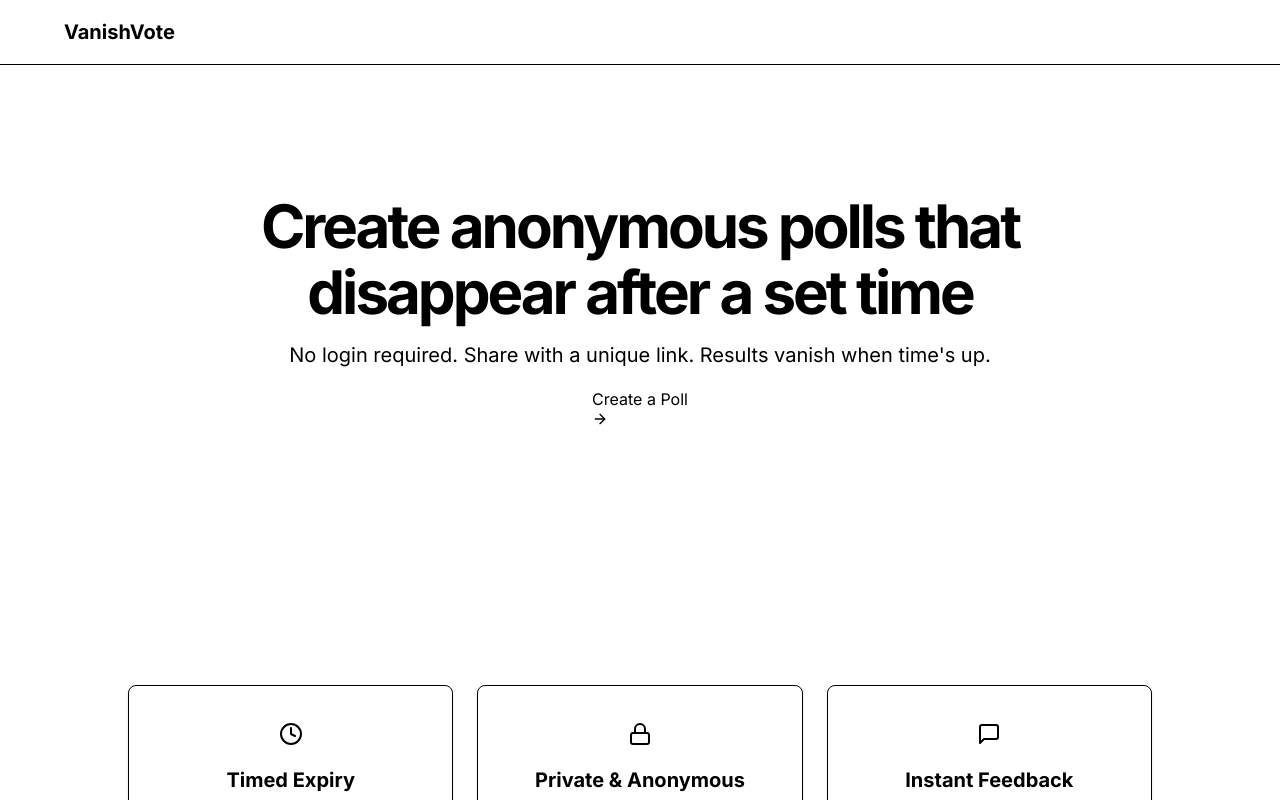
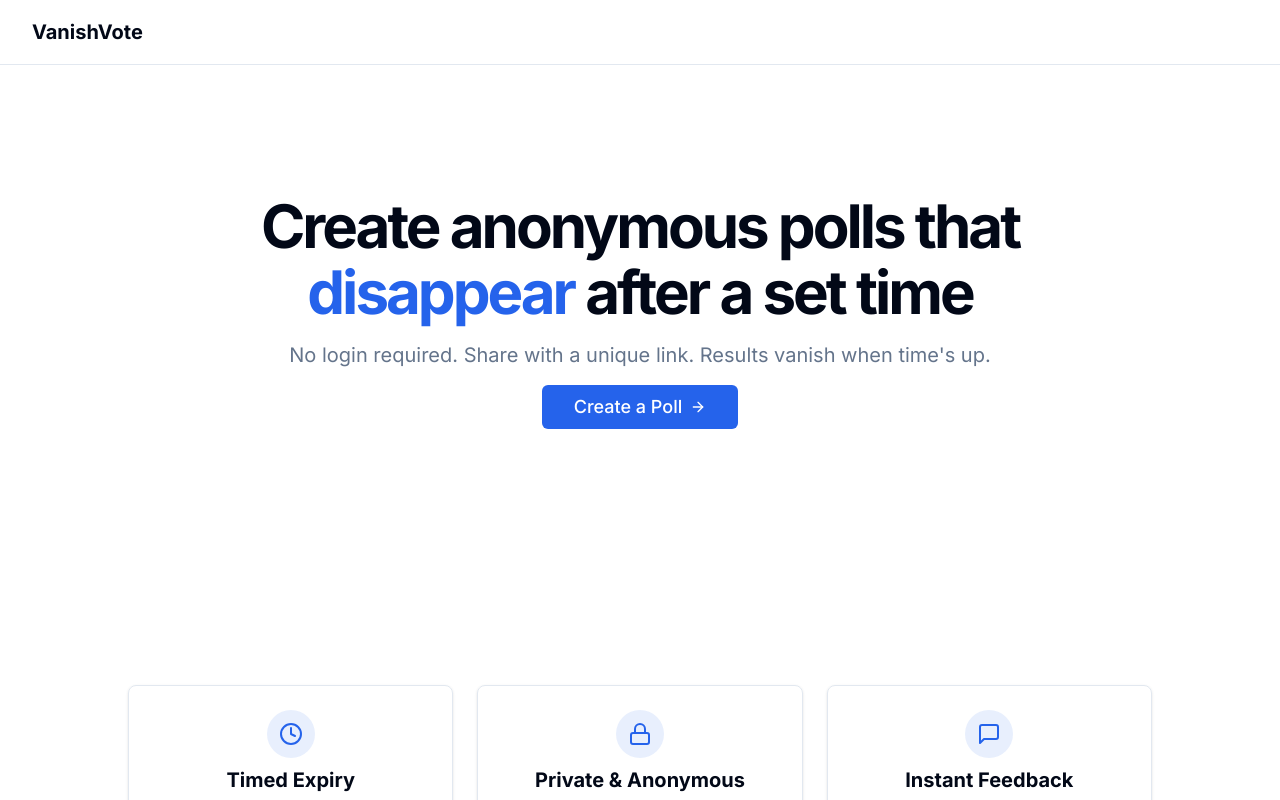
Before and after one commit to naimur-reza/Vanish-Note, a Next.js app: page / in a window 1280 px wide. Shown: the top 800 px of the page. Built offline with nearby package versions, Linux system fonts and the light colour scheme.

Commit message:
Feat: Add global css with colors and setup complete with home page

```diff
--- a/app/globals.css
+++ b/app/globals.css
@@ -1,4 +1,50 @@
 @import "tailwindcss";
+
+@custom-variant dark (&:is(.dark *));
+
+@theme {
+  --color-border: hsl(var(--border));
+  --color-input: hsl(var(--input));
+  --color-ring: hsl(var(--ring));
+  --color-background: hsl(var(--background));
+  --color-foreground: hsl(var(--foreground));
+
+  --color-primary: hsl(var(--primary));
+  --color-primary-foreground: hsl(var(--primary-foreground));
+
+  --color-secondary: hsl(var(--secondary));
+  --color-secondary-foreground: hsl(var(--secondary-foreground));
+
+  --color-destructive: hsl(var(--destructive));
+  --color-destructive-foreground: hsl(var(--destructive-foreground));
+
+  --color-muted: hsl(var(--muted));
+  --color-muted-foreground: hsl(var(--muted-foreground));
+
+  --color-accent: hsl(var(--accent));
+  --color-accent-foreground: hsl(var(--accent-foreground));
+
+  --color-popover: hsl(var(--popover));
+  --color-popover-foreground: hsl(var(--popover-foreground));
+
+  --color-card: hsl(var(--card));
+  --color-card-foreground: hsl(var(--card-foreground));
+
+  --radius-lg: var(--radius);
+  --radius-md: calc(var(--radius) - 2px);
+  --radius-sm: calc(var(--radius) - 4px);
+}
+
+@utility container {
+  margin-inline: auto;
+  padding-inline: 2rem;
+  @media (width >= --theme(--breakpoint-sm)) {
+    max-width: none;
+  }
+  @media (width >= 1400px) {
+    max-width: 1400px;
+  }
+}
 
 @layer base {
   :root {
@@ -47,29 +93,11 @@
   }
 }
 
-@theme inline {
-  --color-background: var(--background);
-  --color-foreground: var(--foreground);
-  --font-sans: var(--font-geist-sans);
-  --font-mono: var(--font-geist-mono);
-}
-
-@media (prefers-color-scheme: dark) {
-  :root {
-    --background: (var(--background))
-    --foreground: (var(--foreground))
+@layer base {
+  * {
+    @apply border-border;
+  }
+  body {
+    @apply bg-background text-foreground;
   }
 }
-
-
-
-  .container {
-    @apply max-w-6xl mx-auto
-  }
-
-
-body {
-  background: var(--background);
-  color: var(--foreground);
-  font-family: Arial, Helvetica, sans-serif;
-}
--- a/app/page.tsx
+++ b/app/page.tsx
@@ -69,7 +69,7 @@ export default function Home() {
       <footer className="border-t py-6">
         <div className="container flex flex-col items-center justify-between gap-4 md:flex-row">
           <p className="text-center text-sm text-muted-foreground md:text-left">
-            &copy; {new Date().getFullYear()} VanishVote. All rights reserved.
+            &copy; {new Date().getFullYear()} VanishVote. All rights reserved
           </p>
         </div>
       </footer>
--- a/components/ui/button.tsx
+++ b/components/ui/button.tsx
@@ -1,20 +1,46 @@
 import { cn } from "@/lib/utils";
 import { ReactNode } from "react";
 
+// Define button variants
+const buttonVariants = {
+  default: "bg-primary text-white hover:bg-primary/90",
+  outline: "border border-gray-300 text-gray-700 hover:bg-gray-100",
+  ghost: "text-gray-700 hover:bg-gray-200",
+  destructive: "bg-red-500 text-white hover:bg-red-600",
+};
+
 type TButtonProps = {
   children: ReactNode;
-  size: "default" | "sm" | "lg";
-  className: React.ComponentProps<"button">["className"];
+  size?: "default" | "sm" | "lg";
+  variant?: keyof typeof buttonVariants;
+  className?: string;
+  onClick?: () => void;
+  disabled?: boolean;
 };
 
-const Button = ({ children, size = "default" }: TButtonProps) => {
+const Button = ({
+  children,
+  size = "default",
+  variant = "default",
+  className,
+  onClick,
+  disabled,
+}: TButtonProps) => {
   return (
     <button
-      className={cn({
-        "h-10 px-4 py-2": size === "default",
-        "h-9 rounded-md px-3": size === "sm",
-        "h-11 rounded-md px-8": size === "lg",
-      })}
+      onClick={onClick}
+      disabled={disabled}
+      className={cn(
+        "flex items-center justify-center gap-2 rounded-md font-medium transition-all cursor-pointer",
+        {
+          "h-10 px-4 py-2": size === "default",
+          "h-9 rounded-md px-3 text-sm": size === "sm",
+          "h-11 rounded-md px-8 text-lg": size === "lg",
+          "opacity-50 cursor-not-allowed": disabled,
+        },
+        buttonVariants[variant],
+        className
+      )}
     >
       {children}
     </button>
```
